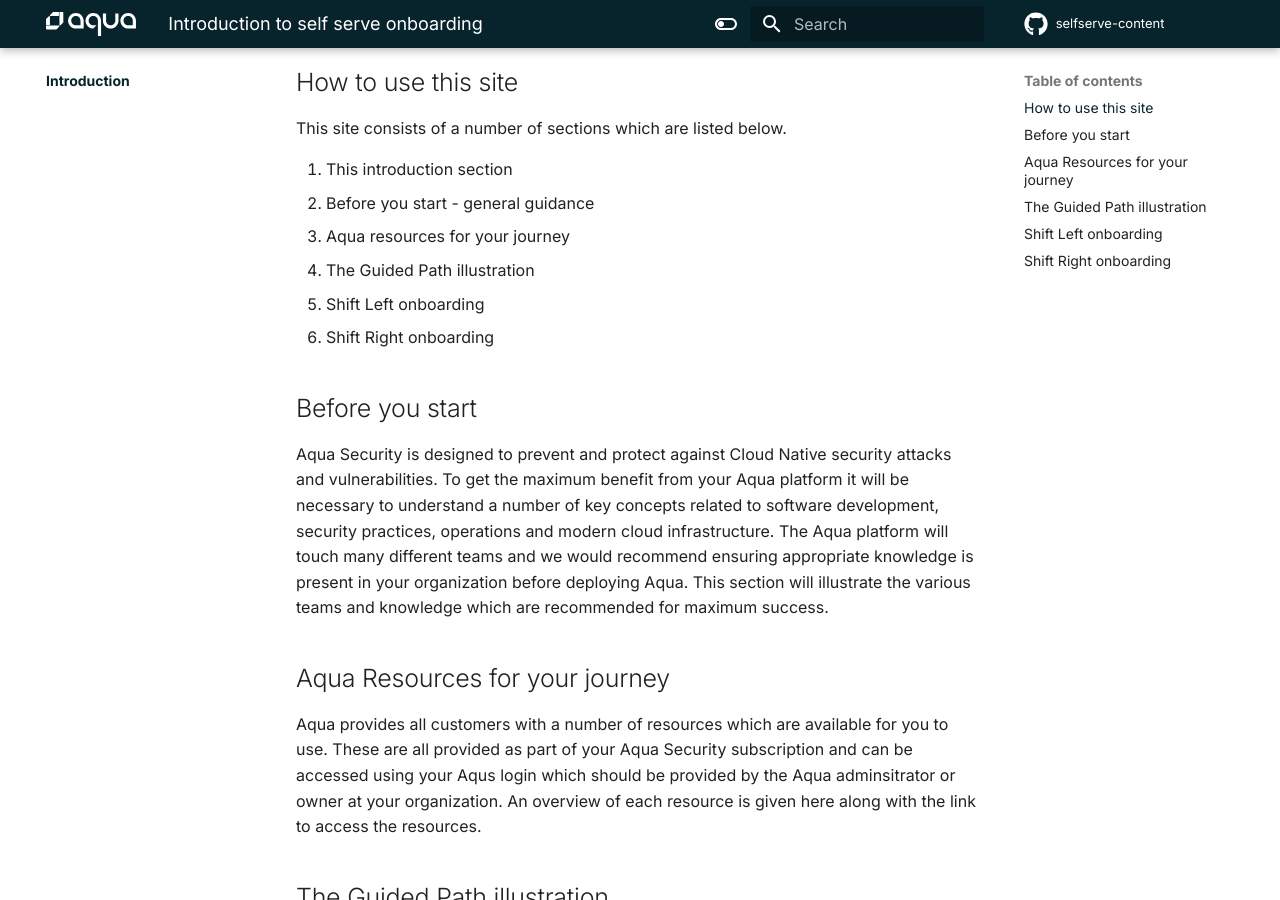
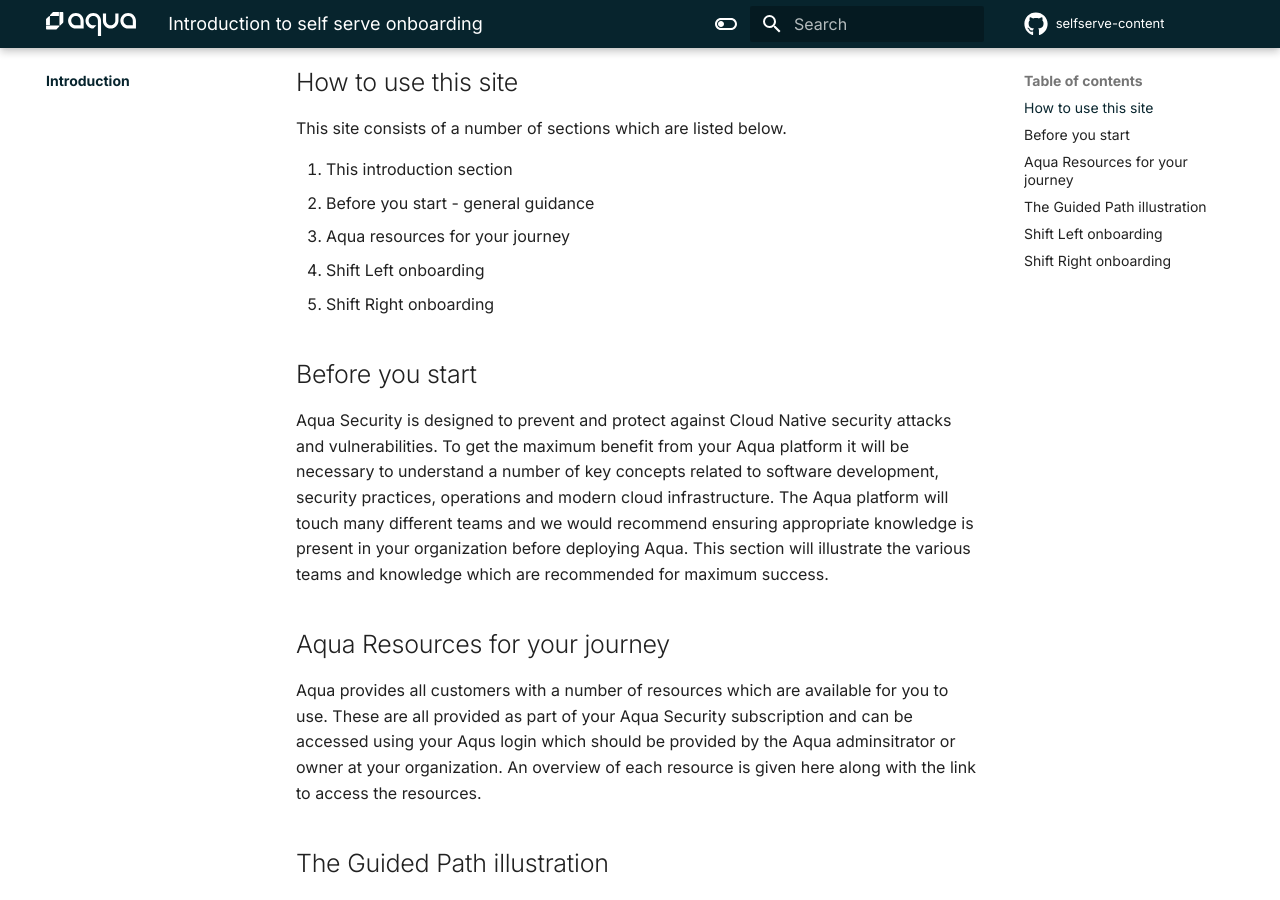
Before and after one commit to kenmccann/self-service, an MkDocs documentation site: the page built from docs/intro/index.md, in a window 1280 px wide and 900 px high, scrolled down 331 px. Built offline with MkDocs 1.6.1 and Material for MkDocs 9.7.7, drawn with Linux system fonts in a browser that asks for light colours; a script that is not in the unit is left out; comment, search, counter and statistics services are not loaded.

```diff
--- a/docs/intro/index.md
+++ b/docs/intro/index.md
@@ -7,11 +7,10 @@ Welcome to the Aqua Onboarding Portal! This site is here to guide Aqua Customers
 This site consists of a number of sections which are listed below.
 
 1. This introduction section
-2. Before you start - general guidance
-3. Aqua resources for your journey
-3. The Guided Path illustration
-4. Shift Left onboarding
-5. Shift Right onboarding
+1. Before you start - general guidance
+1. Aqua resources for your journey
+1. Shift Left onboarding
+1. Shift Right onboarding
 
 ## Before you start
 
```
Also changed, not shown: docs/setup/rbac.md (+1 -1 lines), 1 other file.
